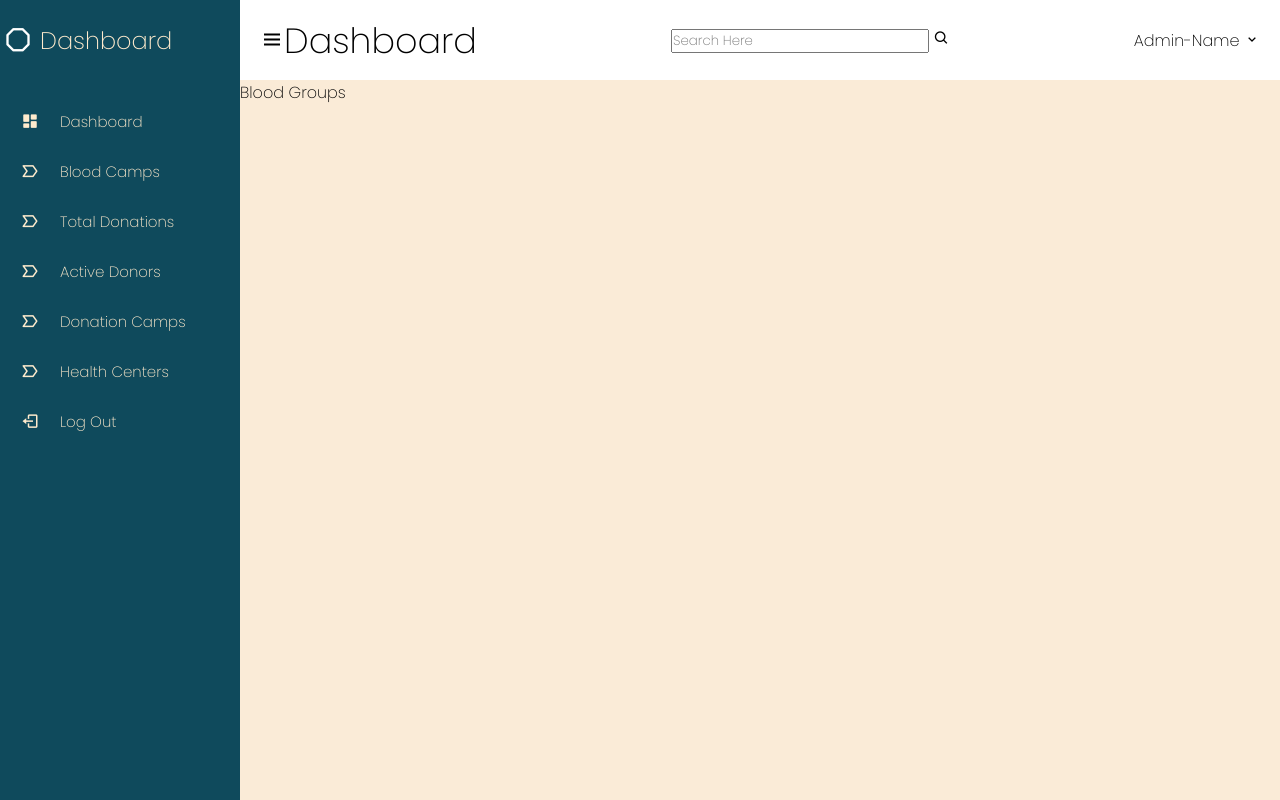
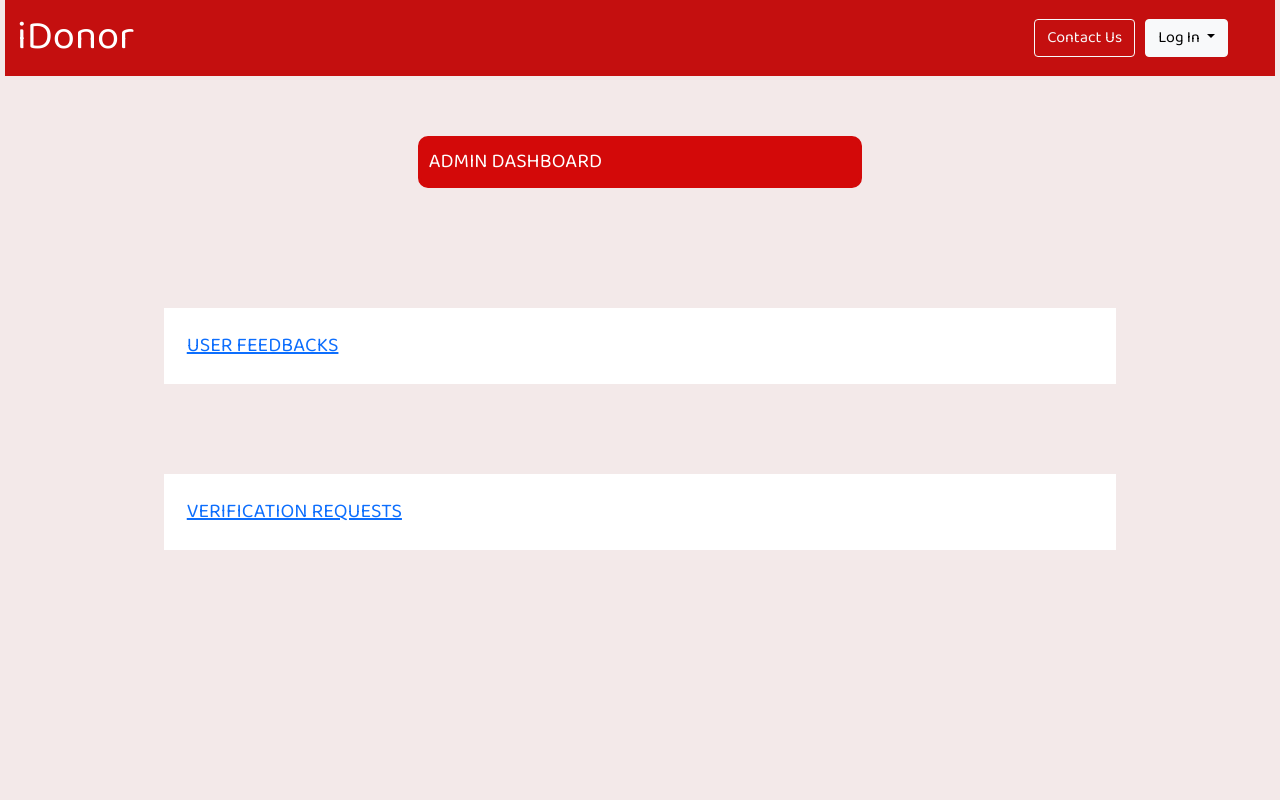
Before and after one commit to hritika1025/Blood_Donation_Management_System, a Flask app: page /admin_dashboard in a window 1280 px wide. Run offline with Flask 2, Linux system fonts and the light colour scheme.

Commit message:
Added admin_dashboard2.html, admin_dashboard3.html and admin_dashboard2.css. Modified admin_dashboard.html

```diff
--- /dev/null
+++ b/static/css/admin_dashboard2.css
@@ -0,0 +1,142 @@
+body{
+    /* background-color: #E5E5E5; */
+    /* background-color: #DECDC3; */
+    background-color: rgb(243, 233, 233);
+    font-family: 'Baloo Bhai 2', cursive;
+    font-size: 20px;
+    margin:auto 5px;
+}
+.red{
+    /* background-color: #EA5455; */
+    background-color: rgb(196, 15, 15);
+    color: white;
+    display: flex;
+
+}
+.nav1{
+    font-size: 2.5rem;
+    /* color: beige; */
+    color: white;
+    text-decoration: none;
+
+}
+/* .nav1 p{
+    color:white;
+} */
+/* .button{
+    margin-right: 0px;
+}
+.pink{
+    /* color: white; */
+    /* background-color:rgb(245, 223, 223) ;
+} */
+/* .boxrow{
+    display: flex;
+} */
+/* .grey{
+    background-color: #d0e0f5;
+    margin: 50px auto;
+    margin-right: 10px;
+    height: 250px;
+    width: 500px;
+    padding: 15px;
+}
+.grey h2{
+    font-size: 2rem;
+    font-weight: bold;
+}
+.grey p{
+    font-size: 1.2rem;
+}
+.darkgrey{
+    background-color: #a4a8ad;
+    margin: 50px auto;
+    margin-left: 10px;
+    height: 250px;
+    width: 300px;
+}
+*/
+ .abc{
+    font-family: 'Great Vibes', cursive;
+    font-size: 3.5rem;
+    font-weight: bold;
+    color:rgb(211, 9, 9);
+    /* color: #EA5455; */
+
+
+
+}
+.wid_img{
+    width: 1700px;
+    height: 600px;
+}
+.boxes{
+    display: flex;
+}
+.minbox h1{
+    border:8px solid rgb(211, 9, 9);
+    color: white;
+    text-align: center;
+    margin: 3px;
+    padding: 4px;
+    font-size: 2rem;
+    background-color: rgb(211, 9, 9);
+}
+.minbox{
+    margin: auto;
+    border: 2px solid rgb(173, 152, 152) ;
+    width: 300px;
+    height: 400px;
+    background-color: white;
+}
+.minbox img{
+    width: 290px;
+    margin: auto 3px;
+    height: 280px;
+}
+
+#box1{
+    margin-right: 0px;
+}
+#box2{
+    margin-left: 6px;
+    margin-right: 0px;
+}
+#box3{
+    margin-left: 6px;
+}
+.user{
+    margin: auto;
+  width: 75%;
+  border: 3px solid white;
+  padding: 8px;
+  background-color: white;
+  text-align: center;
+}
+.message{
+    margin: auto;
+  width: 75%;
+  border: 3px solid rgb(245, 223, 223);
+  padding: 8px;
+  background-color: rgb(245, 223, 223);
+  text-align: center;
+}
+
+.title{
+    margin: auto;
+  width: 35%;
+  border: 3px solid rgb(211, 9, 9);
+  padding: 8px;
+  background-color: rgb(211, 9, 9);
+  text-align: center;
+  border-radius: 10px;
+  color: white;
+}
+.links{
+    margin: auto;
+  width: 75%;
+  border: 3px solid white;
+  padding: 20px;
+  background-color: white;
+  text-align: center;
+}
--- a/template/admin_dashboard.html
+++ b/template/admin_dashboard.html
@@ -1,94 +1,118 @@
-<!DOCTYPE html>
-<html lang="en" dir="ltr">
+<!doctype html>
+<html lang="en">
   <head>
-    <meta charset="UTF-8">
-    <title> Responsive Admin Dashboard </title>
-    <link rel='stylesheet' href='../static/css/style4.css'>
-    <meta name="viewport" contents="width=device-width, initial scale=1,0">
-    <link href='https://unpkg.com/boxicons@2.0.7/css/boxicons.min.css' rel='stylesheet'>
-
+    <!-- Required meta tags -->
+    <meta charset="utf-8">
+    <meta name="viewport" content="width=device-width, initial-scale=1">
+    <!-- Bootstrap CSS -->
+    <link href="https://cdn.jsdelivr.net/npm/bootstrap@5.0.2/dist/css/bootstrap.min.css" rel="stylesheet" integrity="sha384-EVSTQN3/azprG1Anm3QDgpJLIm9Nao0Yz1ztcQTwFspd3yD65VohhpuuCOmLASjC" crossorigin="anonymous">
+    <!-- Title -->
+    <title>iDonor</title>
+    <!-- CSS -->
+    <link rel="stylesheet" href="../static/css/admin_dashboard2.css" />
+    <link rel="preconnect" href="https://fonts.googleapis.com" />
+    <link rel="preconnect" href="https://fonts.gstatic.com" crossorigin />
+    <link
+      href="https://fonts.googleapis.com/css2?family=Baloo+Bhai+2&family=Great+Vibes&display=swap"
+      rel="stylesheet"
+    />
   </head>
   <body>
-    <div class="sidebar">
-        <div class="logo-details">
-            <i class='bx bx-polygon'></i>
-            <span class="logo-name"> Dashboard </span>
-    </div>
-    <ul class="nav-links">
-        <li>
-            <a href="#">
-                <i class='bx bxs-dashboard'></i>
-                <span class="link-name"> Dashboard </span>
+      <!-- Navigation Bar -->
+    <nav class="navbar navbar-expand-lg red">
+        <div class="container-fluid">
+          <span>
+            <a class="navbar-brand nav1" href="index.html">iDonor</a>
+          </span>
+
+          <button
+            class="navbar-toggler"
+            type="button"
+            data-bs-toggle="collapse"
+            data-bs-target="#navbarTogglerDemo02"
+            aria-controls="navbarTogglerDemo02"
+            aria-expanded="false"
+            aria-label="Toggle navigation"
+          >
+            <span class="navbar-toggler-icon"></span>
+          </button>
+          <div class="collapse navbar-collapse" id="navbarTogglerDemo02">
+            <ul class="navbar-nav me-auto mb-2 mb-lg-0">
+              <li class="nav-item dropdown"></li>
+              <!-- <li class="nav-item">
+                <a class="nav-link active" aria-current="page" href="#">Home</a>
+              </li>
+              <li class="nav-item">
+                <a class="nav-link" href="#">Link</a>
+              </li>
+              <li class="nav-item">
+                <a class="nav-link disabled">Disabled</a>
+              </li> -->
+            </ul>
+            <!-- <a class="nav-link dropdown-toggle" href="#" id="navbarDropdown" role="button" data-bs-toggle="dropdown" aria-expanded="false">
+              Log In
             </a>
-        </li>
-        <li>
-            <a href="#">
-                <i class='bx bx-label' ></i>
-                <span class="link-name"> Blood Camps </span>
-            </a>
-        </li>
-        <li>
-            <a href="#">
-                <i class='bx bx-label' ></i>
-                <span class="link-name"> Total Donations </span>
-            </a>
-        </li>
-        <li>
-            <a href="#">
-                <i class='bx bx-label' ></i>
-                <span class="link-name"> Active Donors </span>
-            </a>
-        </li>
-        <li>
-            <a href="#">
-                <i class='bx bx-label' ></i>
-                <span class="link-name"> Donation Camps </span>
-            </a>
-        </li>
-        <li>
-            <a href="#">
-                <i class='bx bx-label' ></i>
-                <span class="link-name"> Health Centers </span>
-            </a>
-        </li>
-        <li>
-            <a href=#>
-                <i class='bx bx-log-out'></i>
-                <span class="link-name"> Log Out </span>
-            </a>
-        </li>
+            <ul class="dropdown-menu" aria-labelledby="navbarDropdown">
+              <li><a class="dropdown-item" href="#">Donor Login</a></li>
+              <li><a class="dropdown-item" href="#">Blood Bank Login</a></li>
+              <li><hr class="dropdown-divider"></li>
+              <li><a class="dropdown-item" href="#">Admin Login</a></li>
+            </ul> -->
+            <a class="btn btn-outline-light" href="contact.html" role="button" style="margin: auto 10px;">Contact Us</a>
+            <!-- <button class="btn btn-outline-light" type="submit"  >Contact Us</button> -->
+           <div class="dropdown">
+             <button
+               class="btn btn-light dropdown-toggle"
+               type="button"
+               style="margin-right: 35px"
+               id="dropdownMenuButton1"
+               data-bs-toggle="dropdown"
+               aria-expanded="false"
+             >
+               Log In
+             </button>
+             <ul class="dropdown-menu" aria-labelledby="dropdownMenuButton1">
+               <li><a class="dropdown-item" href="user_login.html">Donor Login</a></li>
+               <li><a class="dropdown-item" href="blood_bank_login.html">Blood Bank Login</a></li>
+               <li><a class="dropdown-item" href="#">Admin</a></li>
              </ul>
            </div>
-
-    <section class="home-section">
-        <nav>
-            <div class="sidebar-button">
-                <i class='bx bx-menu'></i>
-                <span class="dashboard"> Dashboard </span>
+            <!-- <form class="d-flex">
+              <input class="form-control me-2" type="search" placeholder="Search" aria-label="Search"> -->
           </div>
-            <div class="search-box">
-
-                <input type="text" placeholder="Search Here">
-                <i class='bx bx-search' ></i>
-            </div>
-            <div class="profile-details">
-                <span class="admin-name"> Admin-Name </span>
-                <i class='bx bx-chevron-down' ></i>
         </div>
       </nav>
+      <br><br>
 
-        <div class="home-content">
-            <div class="overview-boxes">
-                <div>
-                <div class="box">
-                    <div class="left-side">
-                        <div class="box-topic"> Blood Groups </div>
+      <div class="title" style="display:flex;">
+        ADMIN DASHBOARD
+      </div>
+      <br>
+      <br>
+      <br>
+
+      <br>
+
+      <div class="links" style="display:flex;">
+        <a href="admin_dashboard3.html"> USER FEEDBACKS </a>
+      </div>
+      <br>
+      <br>
+      <br>
+      <div class="links" style="display:flex;">
+        <a href="admin_dashboard3.html"> VERIFICATION REQUESTS </a>
 
       </div>
-                </div>
-            </div>
-        </div>
 
-    </section>
+
+
+
+
+    <!-- Option 1: Bootstrap Bundle with Popper -->
+    <script src="https://cdn.jsdelivr.net/npm/bootstrap@5.0.2/dist/js/bootstrap.bundle.min.js" integrity="sha384-MrcW6ZMFYlzcLA8Nl+NtUVF0sA7MsXsP1UyJoMp4YLEuNSfAP+JcXn/tWtIaxVXM" crossorigin="anonymous"></script>
+
+
+
+
   </body>
 </html>
```
Also changed, not shown: template/admin_dashboard2.html (added, +145 -0 lines), template/admin_dashboard3.html (added, +158 -0 lines). Lines whose indentation alone changed are shown as unchanged.
